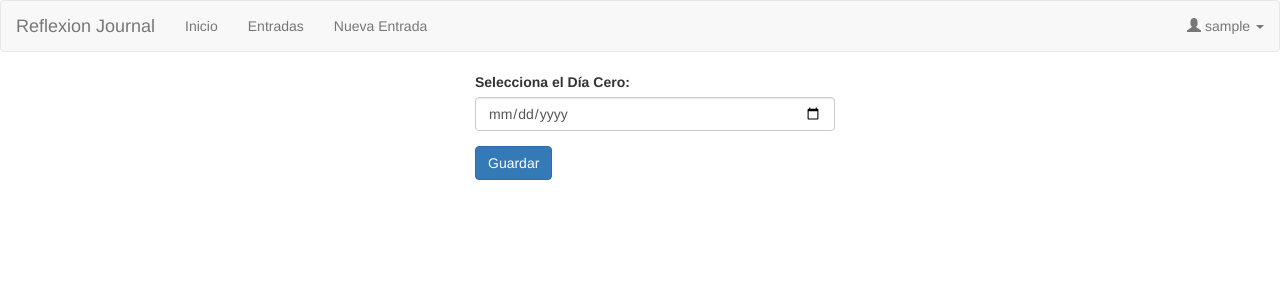
After one commit to AstronautMarkus/reflexion-journal, a Flask app: page /settings/define_day_zero in a window 1280 px wide. The commit adds this page. Shown: the top 300 px of the page. Run offline with Flask 3, Linux system fonts and the light colour scheme; the visitor is signed in with stand-in values (Sample User, id 1); some libraries are stand-ins or nearby versions.

Commit message:
feat: Add settings route for defining 'day zero' and update dashboard to alert users

```diff
--- a/reflexion-journal/app/__init__.py
+++ b/reflexion-journal/app/__init__.py
@@ -10,6 +10,7 @@ login_manager = LoginManager()
 from app.routes.main import main as main_blueprint
 from app.routes.auth import auth as auth_blueprint
 from app.routes.journal import journal as journal_blueprint
+from app.routes.settings import settings as settings_blueprint
 
 def create_app():
     app = Flask(__name__)
@@ -28,5 +29,6 @@ def create_app():
     app.register_blueprint(main_blueprint)
     app.register_blueprint(auth_blueprint)
     app.register_blueprint(journal_blueprint)
+    app.register_blueprint(settings_blueprint)
 
     return app
--- /dev/null
+++ b/reflexion-journal/app/routes/settings/__init__.py
@@ -0,0 +1,5 @@
+from flask import Blueprint
+
+settings = Blueprint('settings', __name__)
+
+from . import define_day_zero
--- /dev/null
+++ b/reflexion-journal/app/routes/settings/define_day_zero.py
@@ -0,0 +1,24 @@
+from . import settings
+from flask import render_template, redirect, url_for, request
+from flask_login import current_user
+from app import db
+from flask import flash
+from app.middleware.check_user_auth import login_required_middleware
+from app.models.models import UserDayZero
+
+@settings.route('/settings/define_day_zero', methods=['GET', 'POST'])
+@login_required_middleware
+def define_day_zero():
+    if request.method == 'POST':
+        date = request.form.get('day_zero')
+        record = UserDayZero.query.filter_by(user_id=current_user.id).first()
+        if record:
+            record.date = date
+        else:
+            record = UserDayZero(user_id=current_user.id, date=date)
+            db.session.add(record)
+        db.session.commit()
+        flash('Día cero actualizado con éxito. Ahora puedes comenzar a reflexionar.', 'success')
+        return redirect(url_for('journal.dashboard'))
+
+    return render_template('settings/define_day_zero.html')
--- a/reflexion-journal/app/templates/journal/dashboard.html
+++ b/reflexion-journal/app/templates/journal/dashboard.html
@@ -4,6 +4,12 @@
 <div class="container-fluid">
   <div class="row">
     <div class="col-sm-9 col-sm-offset-3 col-md-10 col-md-offset-2 main">
+      {% if show_day_zero_alert %}
+      <div class="alert alert-warning" role="alert" style="margin-bottom: 20px;">
+        Aún no has definido el día cero de tu Reflexion Journal.
+        <a href="{{ url_for('settings.define_day_zero') }}" style="text-decoration: underline;">Haz click para definirlo aquí</a>.
+      </div>
+      {% endif %}
       <h1 class="page-header" id="greeting-header">Buenas, {{ user.first_name }}</h1>
       <div class="row placeholders">
         <div class="col-xs-6 col-sm-3 placeholder">
--- /dev/null
+++ b/reflexion-journal/app/templates/settings/define_day_zero.html
@@ -0,0 +1,18 @@
+{% extends 'base/base.html' %}
+{% block title %}Definir Día Cero - Reflexion Journal{% endblock %}
+
+{% block content %}
+<div class="container">
+  <div class="row">
+    <div class="col-md-4 col-md-offset-4">
+      <form method="post">
+        <div class="form-group">
+          <label for="day_zero">Selecciona el Día Cero:</label>
+          <input type="date" class="form-control" id="day_zero" name="day_zero" required>
+        </div>
+        <button type="submit" class="btn btn-primary">Guardar</button>
+      </form>
+    </div>
+  </div>
+</div>
+{% endblock %}
```
Also changed, not shown: reflexion-journal/app/models/models.py (+12 -0 lines), reflexion-journal/app/routes/journal/dashboard.py (+10 -1 lines).
